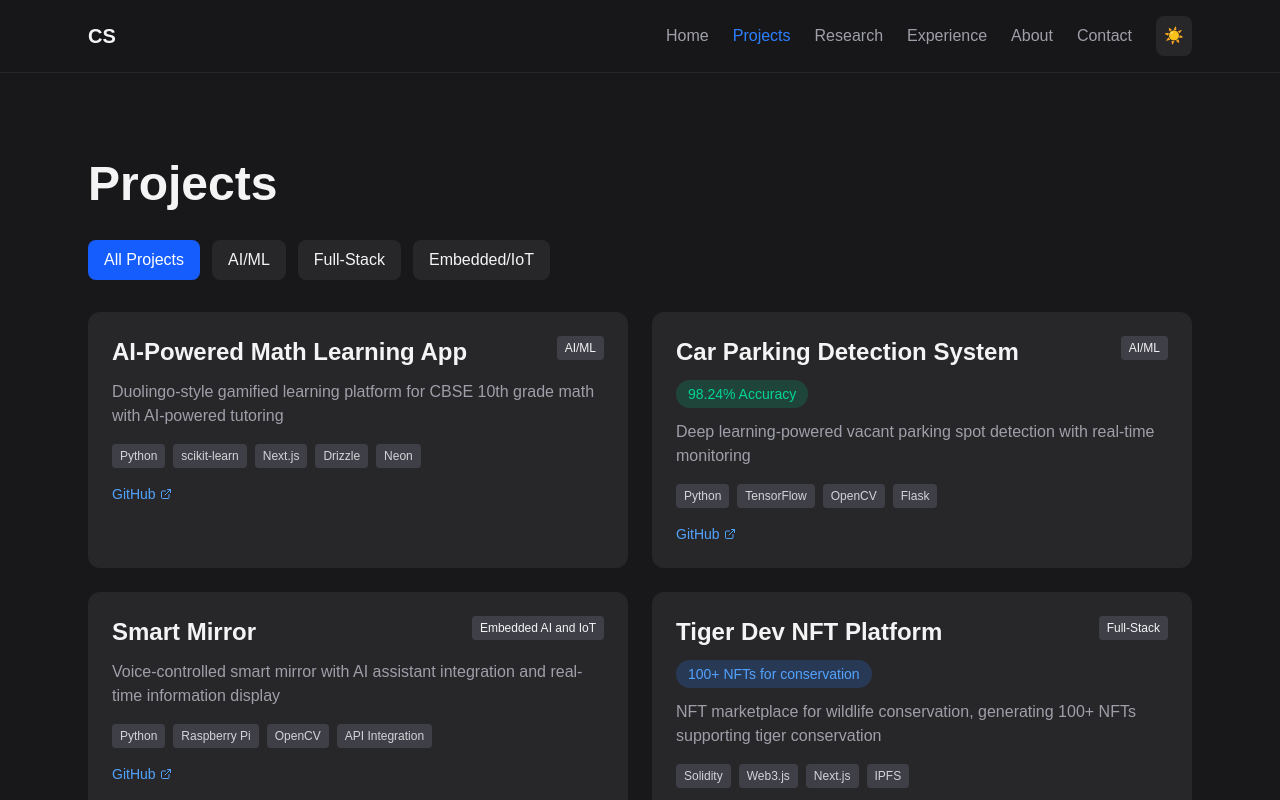
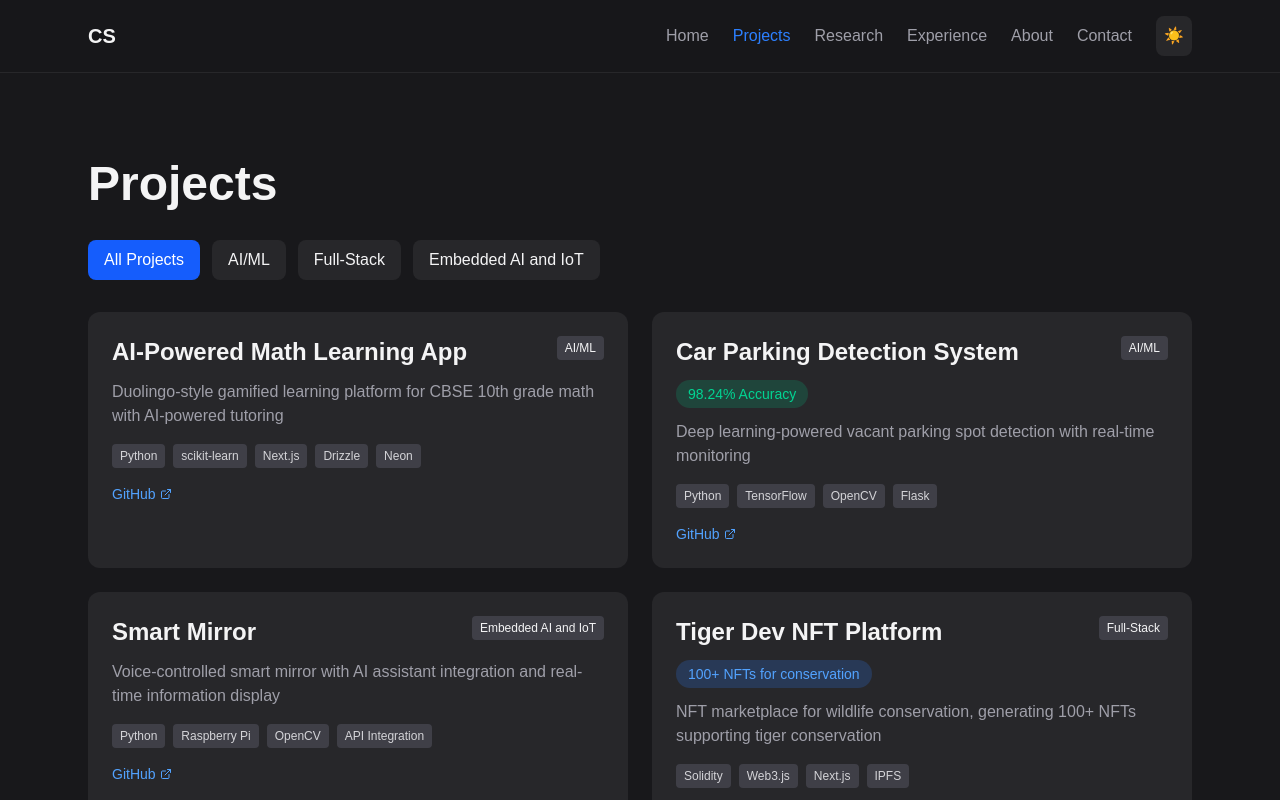
Before and after one commit to Chiraagrah/Portfolio, a Next.js app: page / in a window 1280 px wide. Both pictures are taken after a click on the button "Projects". Shown: the top 800 px of the page. Built offline with nearby package versions, Linux system fonts and the light colour scheme.

Commit message:
iot project fix

```diff
--- a/app/page.tsx
+++ b/app/page.tsx
@@ -310,7 +310,7 @@ const Portfolio = () => {
 
             {/* Filters */}
             <div className="flex gap-3 mb-8 flex-wrap">
-              {['all', 'AI/ML', 'Full-Stack', 'Embedded/IoT'].map(filter => (
+              {['all', 'AI/ML', 'Full-Stack', 'Embedded AI and IoT'].map(filter => (
                 <button
                   key={filter}
                   onClick={() => setActiveFilter(filter)}
```
